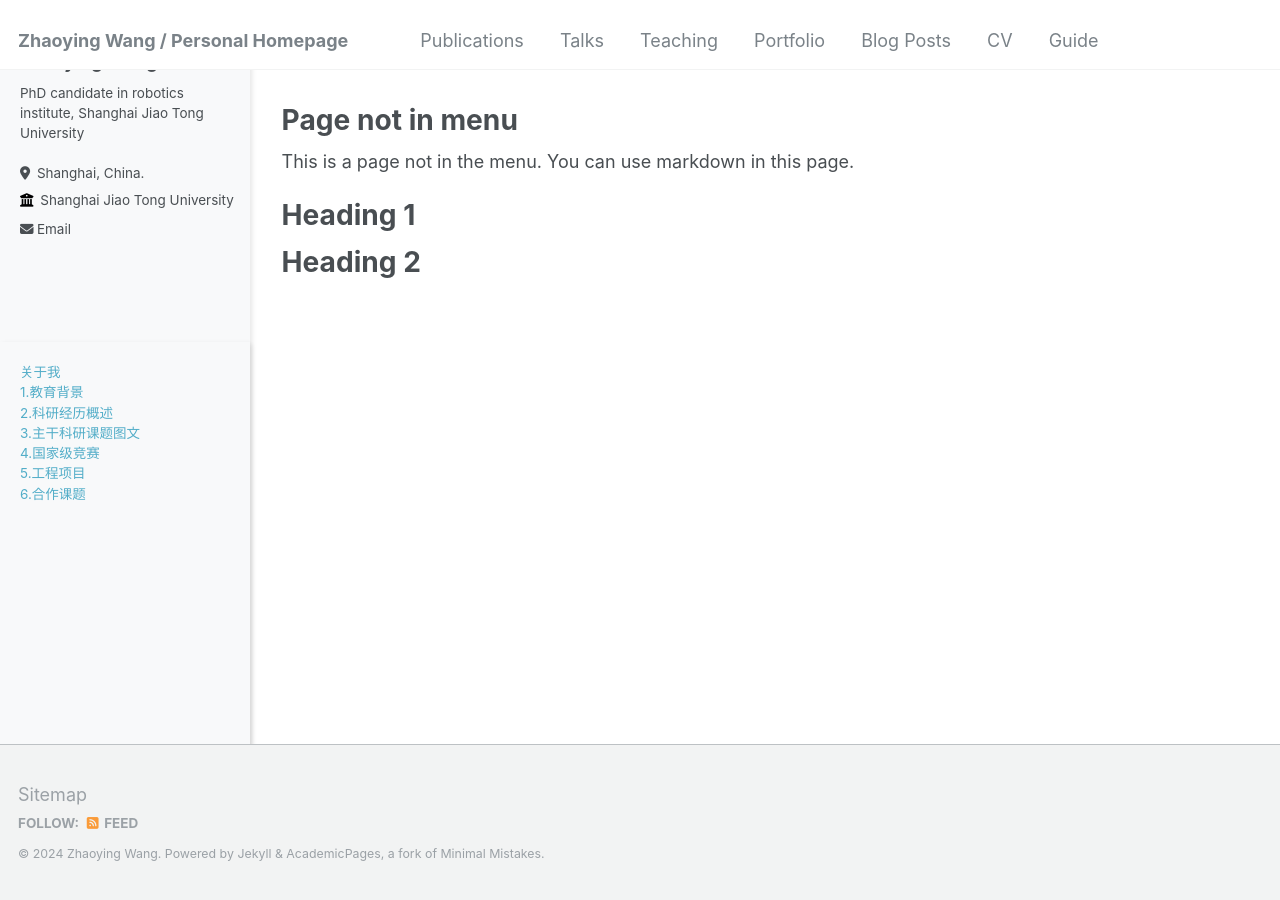
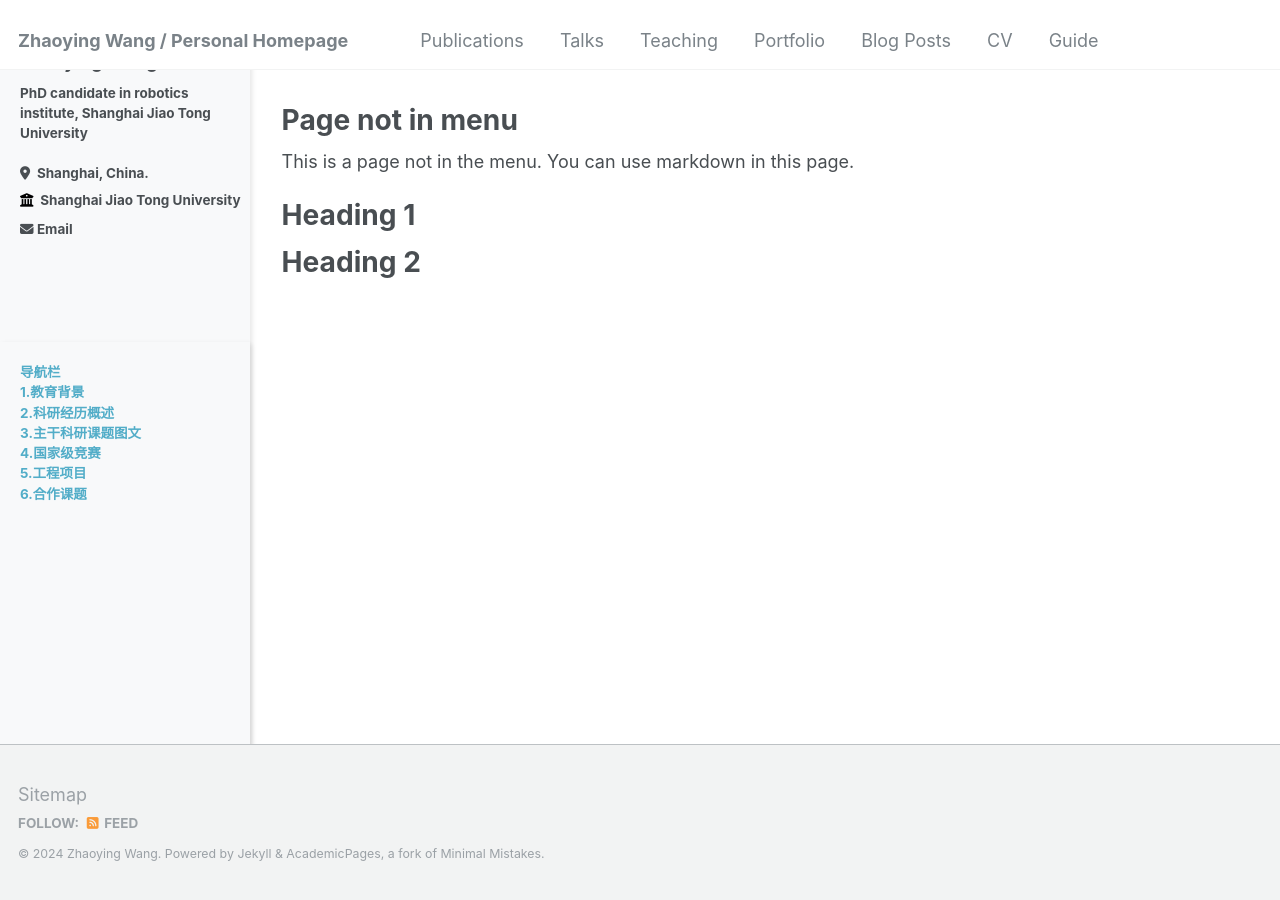
Before and after one commit to myboyhood/myboyhood.github.io, a Jekyll site: the page built from _pages/non-menu-page.md, in a window 1280 px wide. Built offline with Jekyll 4.4.1, drawn with Linux system fonts in a browser that asks for light colours.

Commit message:
not cover left original context

```diff
--- a/_config.yml
+++ b/_config.yml
@@ -339,7 +339,7 @@ compress_html:
 sidebar:
   title: "目录"
   nav:
-    - title: "关于我"
+    - title: "导航栏"
       url: "/about"
       children:
         - title: "1.教育背景"
--- a/assets/css/main.scss
+++ b/assets/css/main.scss
@@ -47,6 +47,8 @@ h1 {
 
 /* ===== Custom Sidebar Positioning ===== */
 .sidebar {
+    font-size: 18px; /* 根据需要调整字体大小 */
+    font-weight: bold; /* 可选：加粗字体 */
     position: fixed;
     left: 0;
     bottom: 10%;
@@ -56,5 +58,4 @@ h1 {
     background-color: #f8f9fa;
     padding: 20px;
     box-shadow: 2px 2px 5px rgba(0, 0, 0, 0.1);
-    z-index: 1000; /* 确保侧边栏在其他元素之上 */
   }
```
